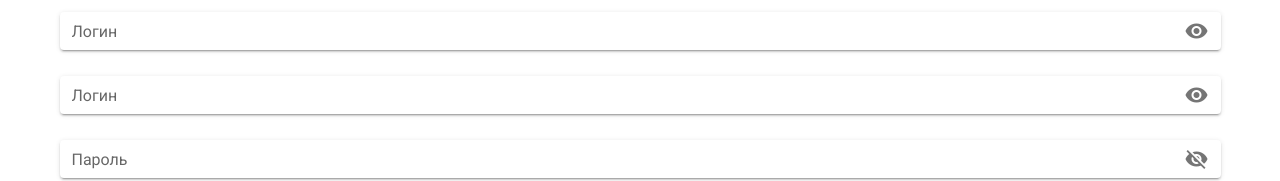
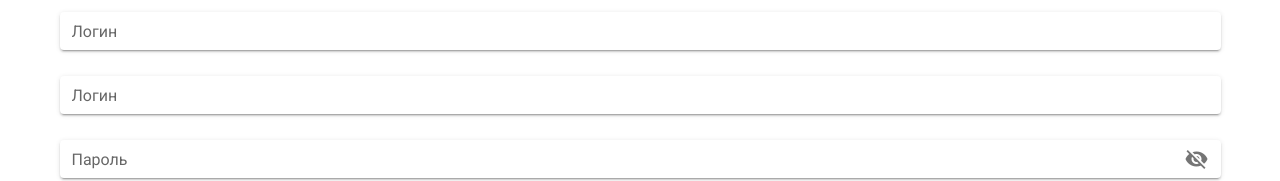
Before and after one commit to Kira3228/gateway-front, a Vue app: page / in a window 1280 px wide. Shown: the top 181 px of the page. Built offline with nearby package versions, Linux system fonts and the light colour scheme.

Commit message:
Сделал компонент с вводом пароля

```diff
--- a/src/shared/UI/TextInput/TextInput.vue
+++ b/src/shared/UI/TextInput/TextInput.vue
@@ -19,7 +19,7 @@
       solo
       @input="handleInput"
       :type="inputType"
-      :append-icon="showPassword ? 'mdi-eye-off' : 'mdi-eye'"
+      :append-icon="appendIcon"
       @click:append="toggleShowPassword"
     />
   </div>
@@ -64,6 +64,13 @@ export default {
     inputType(): `password` | `text` {
       return this.showPassword ? `password` : `text`;
     },
+    appendIcon() {
+      if (!this.showPassword) {
+        return "";
+      } else {
+        return this.showPassword ? "mdi-eye-off" : "mdi-eye";
+      }
+    },
   },
   mounted() {},
   methods: {
```
